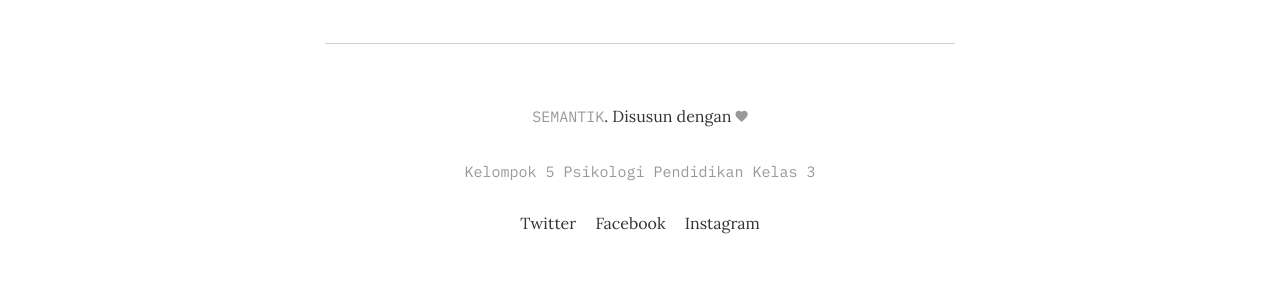
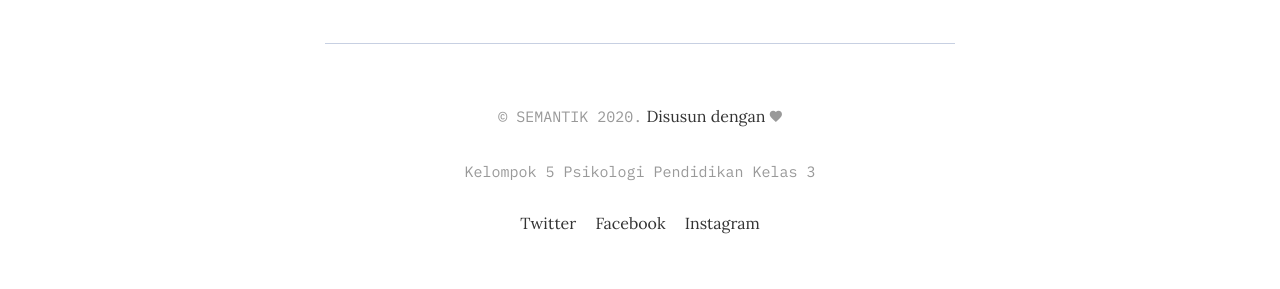
Before and after one commit to imamnrchls/modul, a Jekyll site: the page built from index.html, in a window 1280 px wide. Shown: the part 929-1218 px from the top of the page. Built offline with Jekyll 4.4.1, drawn with Linux system fonts in a browser that asks for light colours; nearby versions of some CDN libraries.

Commit message:
Update footer.html

```diff
--- a/_includes/footer.html
+++ b/_includes/footer.html
@@ -3,7 +3,7 @@
   <footer class="footer">
     <div class="footer__inner">
       <div class="contact">
-        <a href="/" class="contact__title">{% if site.title %}{{site.title}}{% else %}Errol{% endif %}</a>. Disusun dengan <i class="contact__title ion ion-md-heart"></i></i>
+        <a href="/" class="contact__title">© {% if site.title %}{{site.title}}{% else %}Errol{% endif %} 2020.</a> Disusun dengan <i class="contact__title ion ion-md-heart"></i></i>
         <div class="contact__title">Kelompok 5 Psikologi Pendidikan Kelas 3</div>
         <ul class="contact__list list-reset">
           {% for contact in site.contact %}
```
